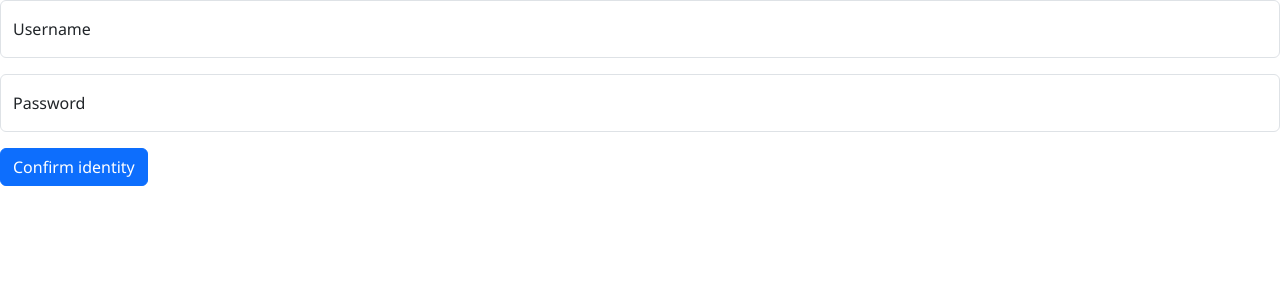
After one commit to devisonsantana/agenda-web-django, a Django app: page /login/ in a window 1280 px wide. The commit adds this page. Shown: the top 300 px of the page. Run offline with Django 5.2, Linux system fonts and the light colour scheme.

Commit message:
feat: add login authentication, static files and deploy config
- add login and logout
- add filter by user
- update views
- update model pages
- update settings
- add static files
- add vercel json config

```diff
--- a/agenda/settings.py
+++ b/agenda/settings.py
@@ -129,6 +129,7 @@ USE_TZ = True
 # https://docs.djangoproject.com/en/5.2/howto/static-files/
 
 STATIC_URL = 'static/'
+STATICFILES_DIRS = [BASE_DIR / 'static']
 
 # Default primary key field type
 # https://docs.djangoproject.com/en/5.2/ref/settings/#default-auto-field
--- a/agenda/urls.py
+++ b/agenda/urls.py
@@ -17,8 +17,13 @@ Including another URLconf
 from django.contrib import admin
 from django.urls import path
 from events import views
+from django.views.generic import RedirectView
 
 urlpatterns = [
     path('admin/', admin.site.urls),
-    path('', views.event_list),
+    path('agenda/', views.event_list),
+    path('', RedirectView.as_view(url='agenda/')),
+    path('login/', views.login_user),
+    path('login/submit', views.submit_user),
+    path('logout/', views.logout_user),
 ]
--- a/events/admin.py
+++ b/events/admin.py
@@ -5,6 +5,6 @@ from events.models import Event
 
 class AdminEvent(admin.ModelAdmin):
     list_display = ('title', 'description', 'event_date', 'created_at', 'user')
-    list_filter = ('title', 'event_date', 'created_at')
+    list_filter = ('title', 'event_date', 'created_at', 'user')
 
 admin.site.register(Event, AdminEvent)
--- a/events/views.py
+++ b/events/views.py
@@ -1,9 +1,32 @@
-from django.shortcuts import render
+from django.shortcuts import render, redirect
+from django.contrib.auth.decorators import login_required
+from django.contrib.auth import authenticate, login, logout
+from django.contrib import messages
+from django.http import HttpRequest
 from events.models import Event
 
 # Create your views here.
 
-def event_list(request):
-    event = Event.objects.all()
+@login_required(login_url='/login/')
+def event_list(request:HttpRequest):
+    event = Event.objects.filter(user=request.user)
     response = {'data' : event}
     return render(request, 'model-agenda.html', response)
+
+def login_user(request:HttpRequest):
+    return render(request, 'login.html')
+
+def submit_user(request:HttpRequest):
+    if request.POST:
+        username = request.POST.get('username')
+        password = request.POST.get('password')
+        user = authenticate(username=username, password=password)
+        if user is not None:
+            login(request, user)
+        else:
+            messages.error(request, 'Provided user or password invalid')
+    return redirect('/')
+
+def  logout_user(request):
+    logout(request)
+    return redirect('/')
--- /dev/null
+++ b/static/css/style.css
@@ -0,0 +1,6 @@
+* {
+    margin: 0;
+    padding: 0;
+    box-sizing: border-box;
+    font-family: 'Segoe UI', Tahoma, Geneva, Verdana, sans-serif;
+}
--- /dev/null
+++ b/templates/login.html
@@ -0,0 +1,25 @@
+{% extends "model-page.html" %}
+
+{% block title %}<title>Login</title>{% endblock %}
+
+{% block content %}
+<form action="submit" method="post">
+    {% csrf_token %}
+    <div class="form-floating mb-3">
+        <input type="text" class="form-control" id="floatingInput" placeholder="Username" name="username">
+        <label for="floatingInput">Username</label>
+    </div>
+    <div class="form-floating mb-3">
+        <input type="password" class="form-control" id="floatingPassword" placeholder="Password" name="password">
+        <label for="floatingPassword">Password</label>
+    </div>
+    <div>
+        <button type="submit" class="btn btn-primary mb-3">Confirm identity</button>
+    </div>
+</form>
+{% for message in messages %}
+<pre>
+    {{ message }}
+</pre>
+{% endfor %}
+{% endblock %}
--- a/templates/model-head.html
+++ b/templates/model-head.html
@@ -1,7 +1,7 @@
-<head>
-    <meta charset="UTF-8">
-    <meta name="viewport" content="width=device-width, initial-scale=1.0">
-    <link href="https://cdn.jsdelivr.net/npm/bootstrap@5.3.8/dist/css/bootstrap.min.css" rel="stylesheet"
-        integrity="sha384-sRIl4kxILFvY47J16cr9ZwB07vP4J8+LH7qKQnuqkuIAvNWLzeN8tE5YBujZqJLB" crossorigin="anonymous">
-    <title>Agenda</title>
-</head>
+{% load static %}
+<meta charset="UTF-8">
+<meta name="viewport" content="width=device-width, initial-scale=1.0">
+<link href="https://cdn.jsdelivr.net/npm/bootstrap@5.3.8/dist/css/bootstrap.min.css" rel="stylesheet"
+    integrity="sha384-sRIl4kxILFvY47J16cr9ZwB07vP4J8+LH7qKQnuqkuIAvNWLzeN8tE5YBujZqJLB" crossorigin="anonymous">
+<link rel="stylesheet" href="{% static 'css/style.css' %}">
+<!-- TODO: add new font family -->
--- a/templates/model-page.html
+++ b/templates/model-page.html
@@ -1,10 +1,13 @@
 <!DOCTYPE html>
 <html lang="en">
-{% include "model-head.html" %}
+
+<head>
+    {% include "model-head.html" %}
+    {% block title %}{% endblock %}
+</head>
 
 <body>
-    {% block content %}
-    {% endblock %}
+    {% block content %}{% endblock %}
     {% include "model-footer.html" %}
 </body>
 
```
Also changed, not shown: templates/model-agenda.html (+17 -3 lines), vercel.json (added).
